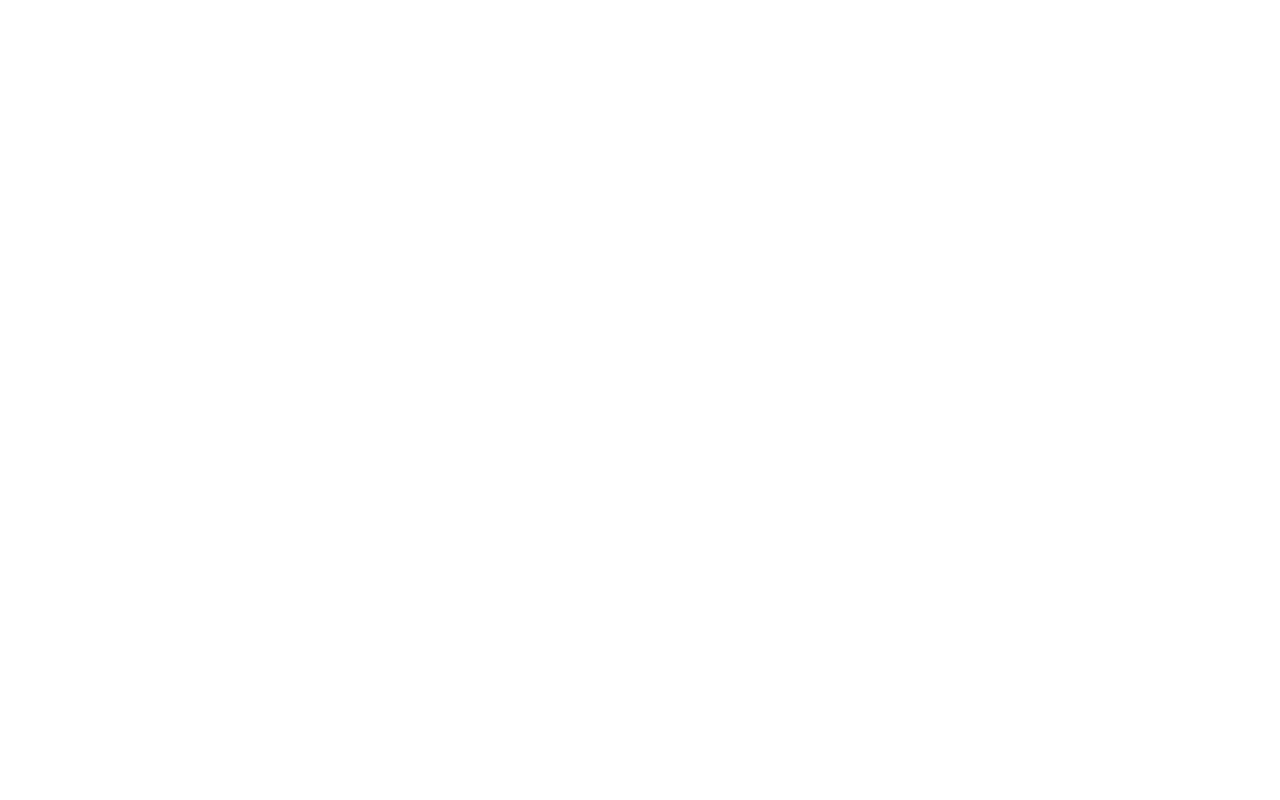
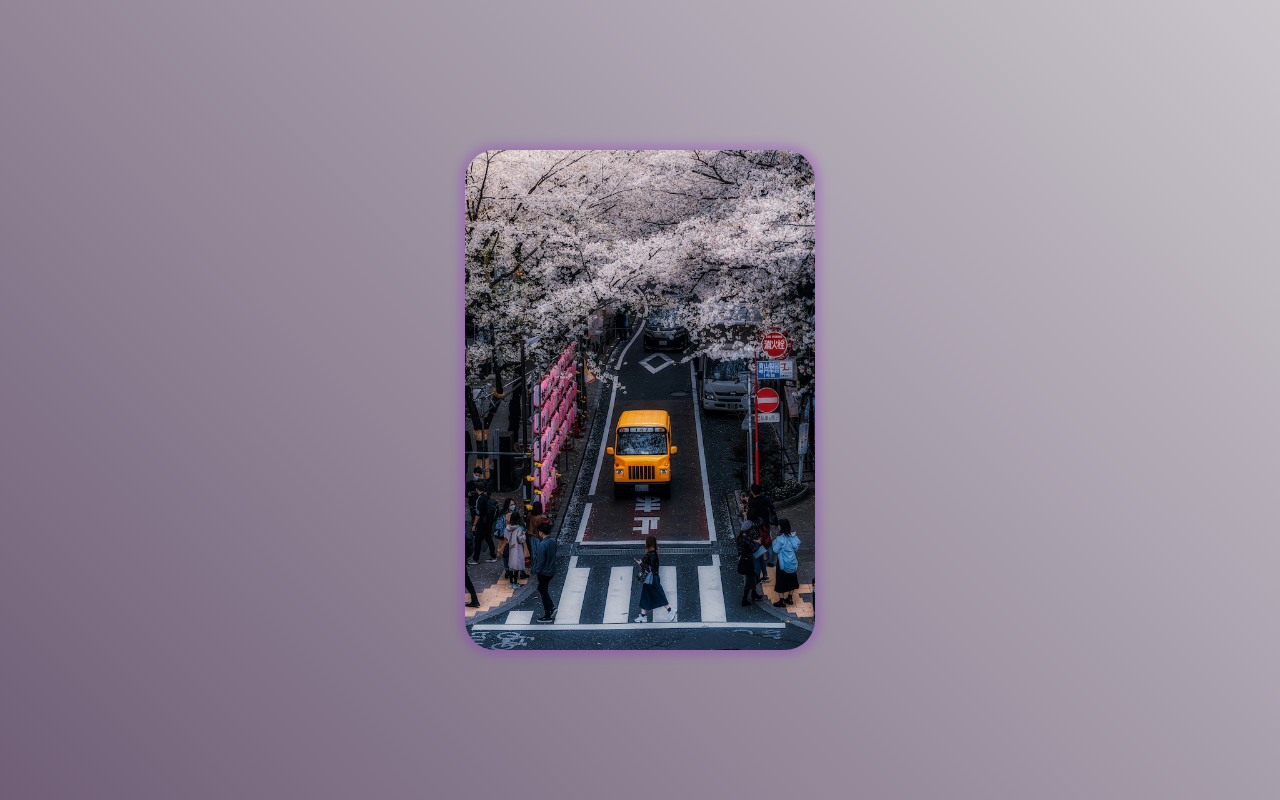
Before and after one commit to seweryngolba/flip-card, a plain HTML site: page index.html in a window 1280 px wide. Drawn offline with Linux system fonts and the light colour scheme.

Commit message:
next commit

```diff
--- a/index.html
+++ b/index.html
@@ -8,5 +8,18 @@
     <link rel="stylesheet" href="style.css" />
     <title>Flip Card</title>
   </head>
-  <body></body>
+  <body>
+    <div class="container">
+      <div class="card">
+        <div class="front"></div>
+        <div class="back">
+          <h1>Card Title</h1>
+          <p>
+            Lorem ipsum dolor sit amet consectetur adipisicing elit. Obcaecati
+            rem deleniti ad.
+          </p>
+        </div>
+      </div>
+    </div>
+  </body>
 </html>
--- a/style.css
+++ b/style.css
@@ -0,0 +1,62 @@
+body {
+  height: 100vh;
+  overflow: hidden;
+  background: linear-gradient(45deg, #6f5e76, #c9c5cb);
+  font-family: Verdana, Geneva, Tahoma, sans-serif;
+  color: #ffffff;
+  display: flex;
+  justify-content: center;
+  align-items: center;
+}
+
+.container {
+  width: 350px;
+  height: 500px;
+  perspective: 500px;
+}
+
+.card {
+  width: 100%;
+  height: 100%;
+  position: relative;
+  transition: transform 1.5s;
+  transform-style: preserve-3d;
+}
+
+.container:hover > .card {
+  cursor: pointer;
+  transform: rotateY(180deg);
+}
+
+.front,
+.back {
+  width: 100%;
+  height: 100%;
+  border-radius: 30px;
+  box-shadow: 0 0 10px 5px rgba(143, 9, 221, 0.25);
+  position: absolute;
+  backface-visibility: hidden;
+}
+
+.front {
+  background: url("./poster.jpg") center/cover;
+}
+
+.back {
+  background-color: rgb(170, 117, 161);
+  transform: rotateY(180deg);
+  display: flex;
+  flex-direction: column;
+  justify-content: center;
+  align-items: center;
+  gap: 20px;
+}
+
+h1 {
+  font-size: 25px;
+}
+
+p {
+  width: 300px;
+  text-align: center;
+}
```
Also changed, not shown: poster.jpg (added).
